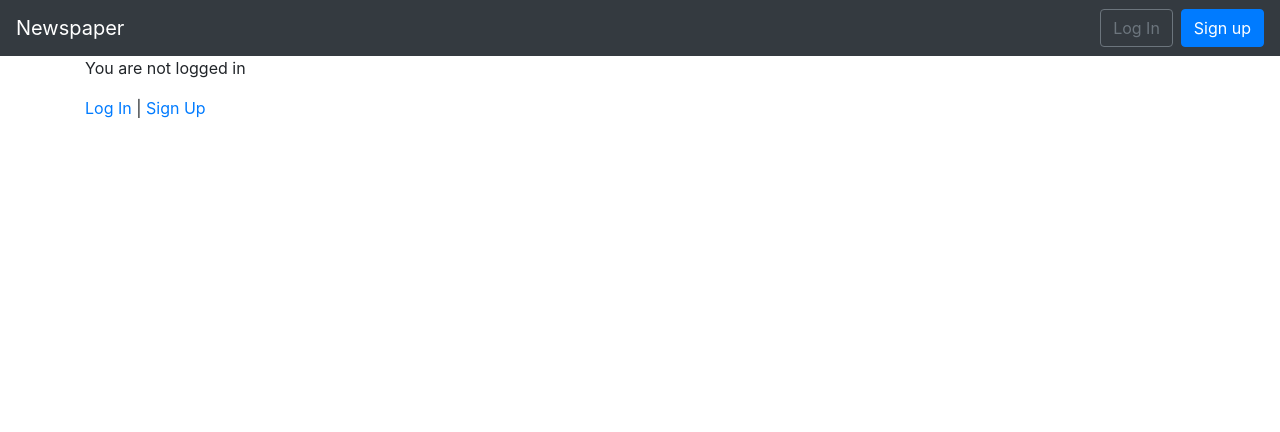
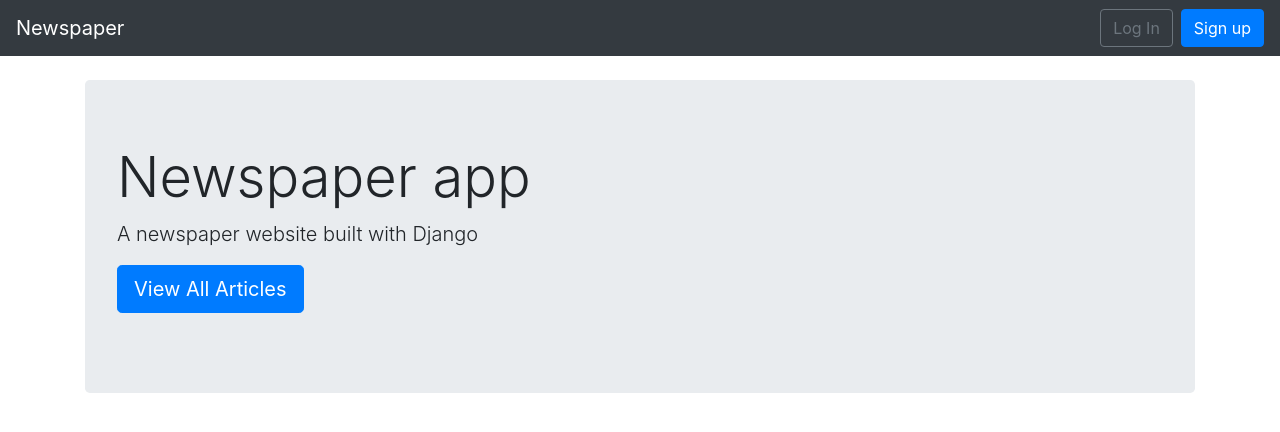
Before and after one commit to Dominic2000code/Django-news-app, a Django app: page / in a window 1280 px wide. Shown: the top 432 px of the page. Run offline with Django 3.2, Linux system fonts and the light colour scheme; parts of the project's set-up code (start-up, migrations or seed data) failed here and were passed over.

Commit message:
made some minor modifications

```diff
--- a/templates/article_delete.html
+++ b/templates/article_delete.html
@@ -1,12 +1,12 @@
 {% extends 'base.html' %}
 
-{% block title %} Delete {{article.title}}? {% endblock title %}
+{% block title %} Delete {{articles.title}}? {% endblock title %}
 
 {% block content %}
 <h1>Delete</h1>
 <form action="" method="post">
     {% csrf_token %}
-    <p>Are you sure you want to delete "{{article.title}}"?</p>
+    <p>Are you sure you want to delete "{{articles.title}}"?</p>
     <button type="submit" class="btn btn-danger ml-2">Confirm</button>
 </form>
 {% endblock content %}
--- a/templates/article_list.html
+++ b/templates/article_list.html
@@ -4,7 +4,7 @@
 
 {% block content %}
 {% for article in object_list %}
-    <div class="card">
+    <div class="card mt-4">
         <div class="card-header">
             <h3 class="font-weight-bold"> {{article.title}} </h3>
             <span class="text-muted">by {{article.author}} | {{article.date}} </span>
--- a/templates/base.html
+++ b/templates/base.html
@@ -19,6 +19,15 @@
   <body>
     <nav class="navbar navbar-expand-lg navbar-dark bg-dark">
       <a class="navbar-brand" href="{% url 'home' %}">Newspaper</a>
+
+      {% if user.is_authenticated %}
+        <ul class="navbar-nav mr-auto">
+          <li class="nav-item">
+            <a href=" {% url 'article_new' %} ">+ New</a>
+          </li>
+        </ul>
+      {% endif %}
+
       <button
         class="navbar-toggler"
         type="button"
--- a/templates/home.html
+++ b/templates/home.html
@@ -3,13 +3,12 @@
 {% block title %}Home{% endblock title %}
 
 {% block content %}
-    {% if user.is_authenticated %}
-        <p>Hi {{user.username}}! You are {{user.age}} years old. </p>
-        <p><a href=" {% url 'logout' %} ">Log out</a></p>
-    {% else %}
-        <p>You are not logged in</p>
-        <a href=" {% url 'login' %} ">Log In</a>
-        |
-        <a href=" {% url 'signup' %} ">Sign Up</a>
-    {% endif %}
+    <br>
+    <div class="jumbotron">
+        <h1 class="display-4">Newspaper app</h1>
+        <p class="lead">A newspaper website built with Django</p>
+        <p class="lead">
+            <a href=" {% url 'article_list' %} " role="button" class="btn btn-primary btn-lg">View All Articles</a>
+        </p>
+    </div>
 {% endblock content %}
```
Also changed, not shown: db.sqlite3.
